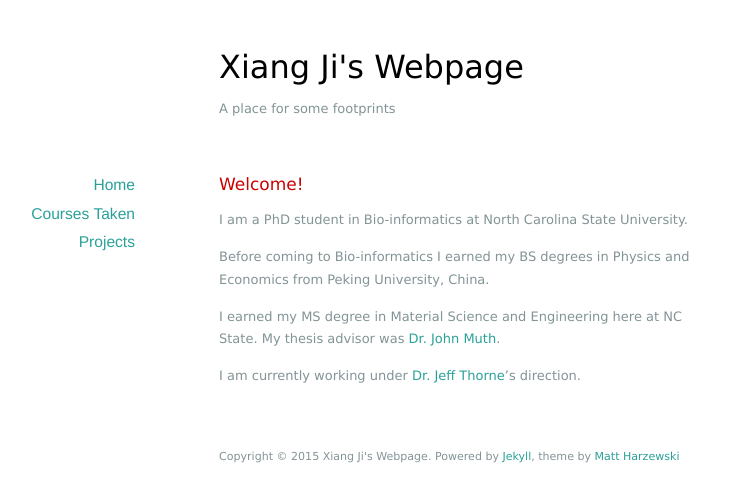
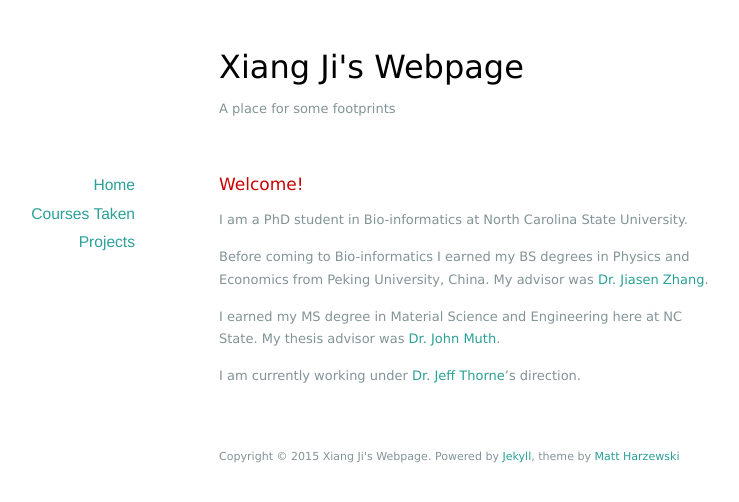
Before and after one commit to xiang-ji-ncsu/xiang-ji-ncsu.github.io, a Jekyll site: the page built from index.markdown, in a window 1280 px wide. Shown: the top 502 px of the page, without its empty margins (171-910 px from the left). Built offline with Jekyll 4.4.1, drawn with Linux system fonts in a browser that asks for light colours; nearby versions of some CDN libraries.

Commit message:
add BS advisor

```diff
--- a/index.markdown
+++ b/index.markdown
@@ -8,7 +8,7 @@
 
 I am a PhD student in Bio-informatics at North Carolina State University.
 
-Before coming to Bio-informatics I earned my BS degrees in Physics and Economics from Peking University, China.
+Before coming to Bio-informatics I earned my BS degrees in Physics and Economics from Peking University, China. My advisor was [Dr. Jiasen Zhang](http://www.phy.pku.edu.cn/~zhangjs/index.html).
 
 I earned my MS degree in Material Science and Engineering here at NC State. My thesis advisor was [Dr. John Muth](http://www.ece.ncsu.edu/people/muth).
 
```
